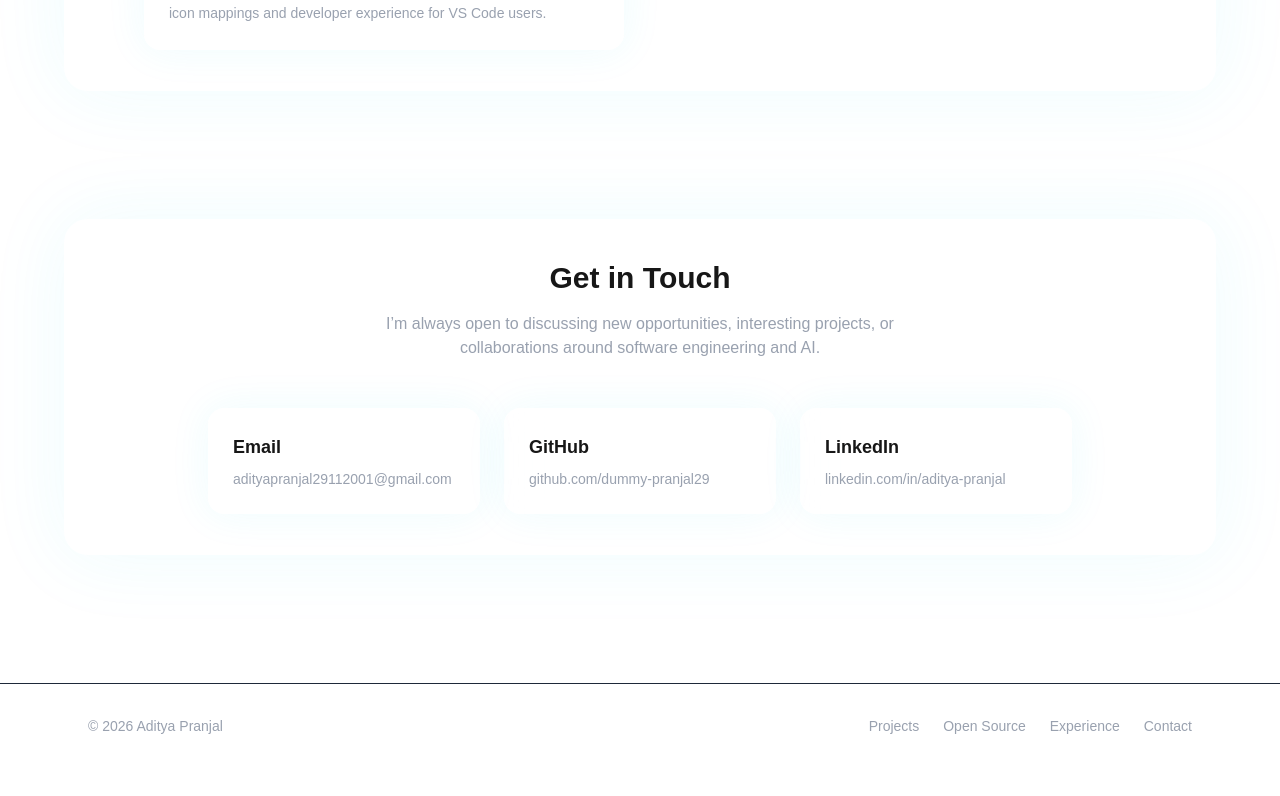
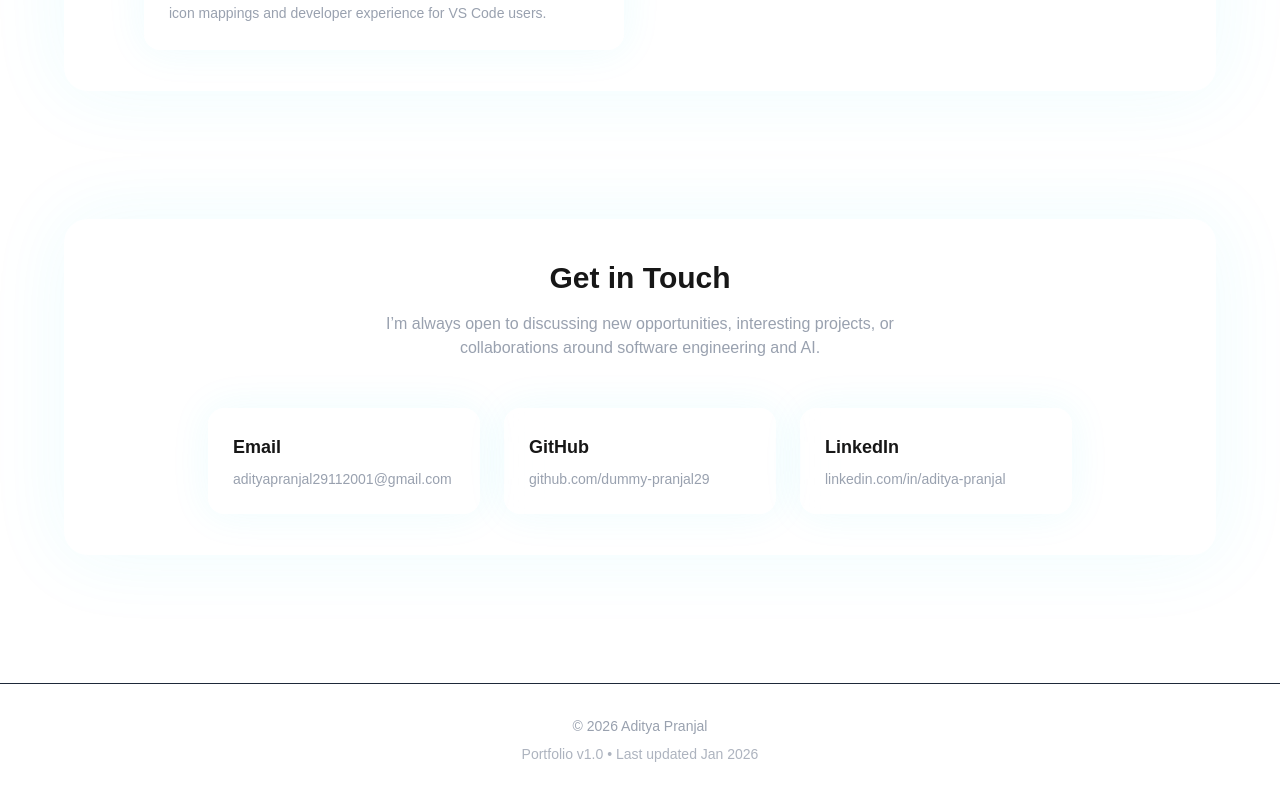
Before and after one commit to dummy-pranjal29/my-portfolio, a Next.js app: page / in a window 1280 px wide. Shown: the part 3355-4151 px from the top of the page. Before the commit the page ends 4123 px from the top, so only its background shows below. Built offline with nearby package versions, Linux system fonts and the light colour scheme.

Commit message:
add portfolio version at every update

```diff
--- a/src/components/navigation/Footer.tsx
+++ b/src/components/navigation/Footer.tsx
@@ -3,23 +3,11 @@ import Link from "next/link";
 export default function Footer() {
   return (
     <footer className="border-t border-gray-800 py-8 mt-24">
-      <div className="max-w-6xl mx-auto px-6 flex flex-col md:flex-row justify-between items-center gap-4 text-sm text-gray-400">
+      <div className="max-w-6xl mx-auto px-6 text-sm text-gray-400 flex flex-col items-center gap-2">
         <span>© {new Date().getFullYear()} Aditya Pranjal</span>
-
-        <div className="flex gap-6">
-          <Link href="/projects" className="hover:text-cyan-400">
-            Projects
-          </Link>
-          <Link href="/opensource" className="hover:text-cyan-400">
-            Open Source
-          </Link>
-          <Link href="/experience" className="hover:text-cyan-400">
-            Experience
-          </Link>
-          <Link href="/contact" className="hover:text-cyan-400">
-            Contact
-          </Link>
-        </div>
+        <span className="opacity-80">
+          Portfolio v1.0 • Last updated Jan 2026
+        </span>
       </div>
     </footer>
   );
```
